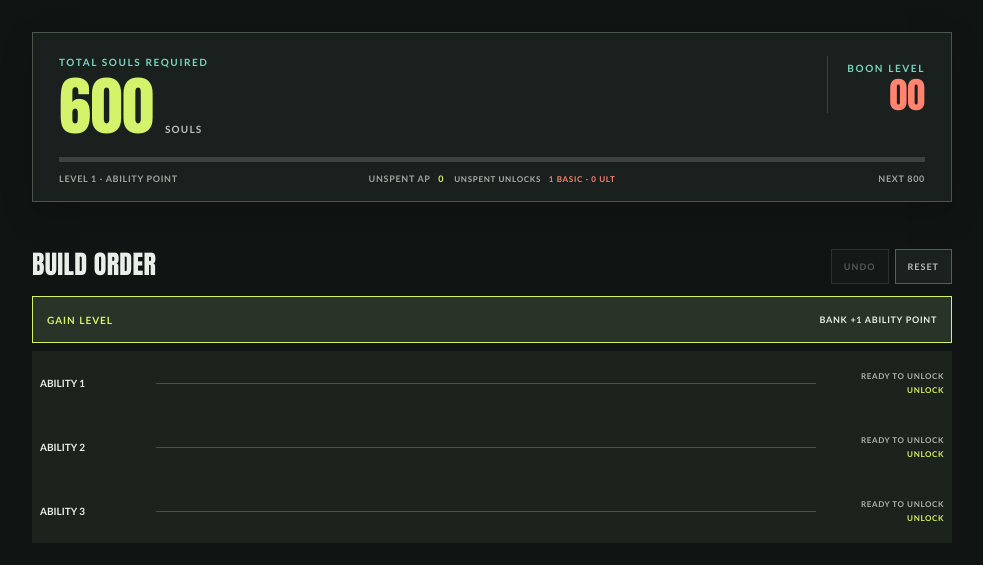
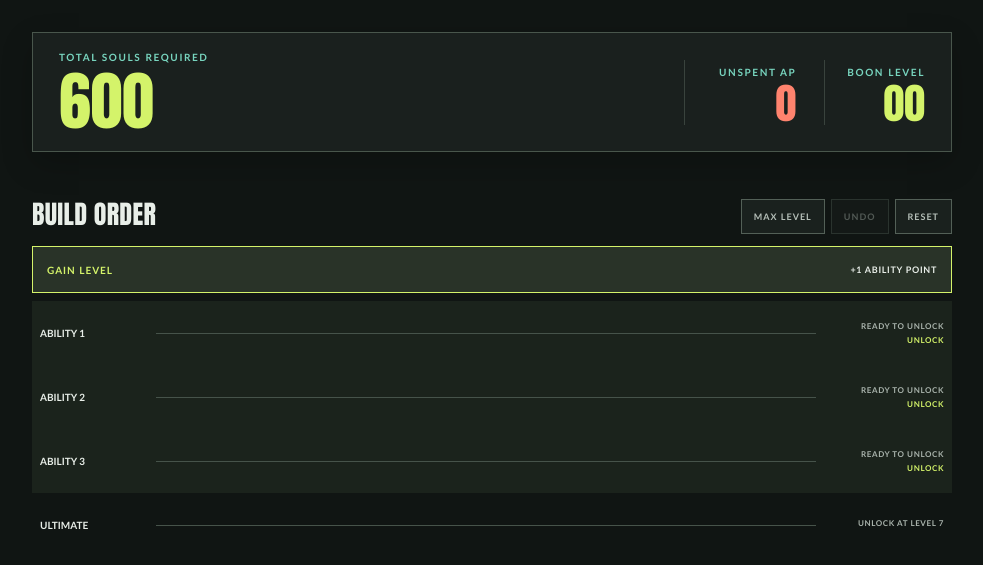
Before and after one commit to LittleBitwise/BoonPlanner, a Flask app: page / in a window 1280 px wide. Shown: the top 565 px of the page, without its empty margins (148-1131 px from the left). Run offline with Flask 3, Linux system fonts and the light colour scheme.

Commit message:
simplify summary view

```diff
--- a/static/app.js
+++ b/static/app.js
@@ -3,15 +3,11 @@ const abilityTierCosts = JSON.parse(document.querySelector("#ability-tier-costs"
 const abilityTracks = [...document.querySelectorAll(".ability-track")];
 const soulsValue = document.querySelector("#soulsValue");
 const levelValue = document.querySelector("#levelValue");
-const rewardValue = document.querySelector("#rewardValue");
-const nextValue = document.querySelector("#nextValue");
 const unspentValue = document.querySelector("#unspentValue");
-const unspentUnlocks = document.querySelector("#unspentUnlocks");
-const progressFill = document.querySelector("#progressFill");
-const progressTrack = document.querySelector(".progress-track");
 const gainLevelButton = document.querySelector("#gainLevelButton");
 const buildOrder = document.querySelector("#buildOrder");
 const undoButton = document.querySelector("#undoButton");
+const maxLevelButton = document.querySelector("#maxLevelButton");
 const abilities = new Map(abilityTracks.map((track) => [track.dataset.ability, {
   track,
   name: track.querySelector(".track-name").textContent,
@@ -159,15 +155,12 @@ function render() {
 
   soulsValue.textContent = formatSouls(souls);
   levelValue.textContent = currentLevel < 0 ? "READY" : String(currentLevel).padStart(2, "0");
-  rewardValue.textContent = target ? `LEVEL ${target.level} · ${target.reward}` : "ALL REWARDS ASSIGNED";
-  nextValue.textContent = target ? `${currentLevel < 0 ? "START" : "NEXT"} ${formatSouls(target.souls)}` : "MAX LEVEL";
   unspentValue.textContent = String(unspentAbilityPoints);
-  unspentUnlocks.textContent = `${pendingBasicUnlocks} BASIC · ${pendingUltimateUnlocks} ULT`;
-  progressFill.style.width = `${(Math.max(currentLevel, 0) / 35) * 100}%`;
-  progressTrack.setAttribute("aria-valuenow", String(Math.max(currentLevel, 0)));
+  unspentValue.parentElement.classList.toggle("has-unspent-ap", unspentAbilityPoints > 0);
   gainLevelButton.disabled = !canAdvance;
+  maxLevelButton.disabled = !canAdvance;
   gainLevelButton.childNodes[0].textContent = canAdvance ? "GAIN LEVEL " : "MAX LEVEL ";
-  gainLevelButton.querySelector("span").textContent = !target ? "ALL BOON LEVELS CLAIMED" : target.reward === "Ability unlock" ? target.level === 7 ? "BANK +1 ULTIMATE UNLOCK" : "BANK +1 BASIC UNLOCK" : "BANK +1 ABILITY POINT";
+  gainLevelButton.querySelector("span").textContent = !target ? "ALL BOON LEVELS CLAIMED" : target.reward === "Ability unlock" ? target.level === 7 ? "+1 ULTIMATE UNLOCK" : "+1 BASIC UNLOCK" : "+1 ABILITY POINT";
   undoButton.disabled = actions.length === 0;
   document.title = `${currentLevel < 0 ? "Ready" : `Level ${currentLevel}`} · ${formatSouls(souls)} souls | Boon Picker`;
 
@@ -214,6 +207,13 @@ abilityTracks.forEach((track) => {
 
 gainLevelButton.addEventListener("click", () => commitAction({ type: "gain-level" }));
 
+maxLevelButton.addEventListener("click", () => {
+  while (applyAction({ type: "gain-level" })) {
+    actions.push({ type: "gain-level" });
+  }
+  render();
+});
+
 undoButton.addEventListener("click", () => {
   actions.pop();
   rebuildProgress();
--- a/static/styles.css
+++ b/static/styles.css
@@ -31,21 +31,15 @@ button { color: inherit; }
 .label { color: var(--mint); font-size: 10px; font-weight: 800; letter-spacing: 1.6px; }
 
 .picker { min-width: 0; }
-.summary { position: sticky; z-index: 3; top: 0; padding: 23px 26px 17px; border: 1px solid #49564c; background: rgba(26, 33, 30, .97); box-shadow: 0 12px 30px rgba(0, 0, 0, .2); }
-.summary-top { display: flex; justify-content: space-between; align-items: flex-start; gap: 20px; }
+.summary { position: sticky; z-index: 3; top: 0; padding: 18px 26px; border: 1px solid #49564c; background: rgba(26, 33, 30, .97); box-shadow: 0 12px 30px rgba(0, 0, 0, .2); }
+.summary-top { display: grid; grid-template-columns: minmax(0, 1fr) auto auto; align-items: center; gap: 28px; }
+.summary-metric { min-width: 0; }
 .souls-value { display: flex; align-items: baseline; gap: 11px; margin-top: 6px; color: var(--acid); font-family: Impact, "Arial Narrow", sans-serif; font-size: clamp(42px, 6vw, 64px); line-height: 1; font-variant-numeric: tabular-nums; }
-.soul-unit { color: #b8c2bb; font-family: "Bahnschrift", "Trebuchet MS", sans-serif; font-size: 10px; font-weight: 800; letter-spacing: 1.2px; }
-.level-stamp { min-width: 84px; padding-left: 19px; border-left: 1px solid var(--line); text-align: right; }
-.level-stamp strong { display: block; margin-top: 2px; color: var(--coral); font-family: Impact, sans-serif; font-size: 36px; font-weight: 400; line-height: 1; }
-.progress-track { height: 5px; margin-top: 19px; overflow: hidden; background: #39443d; }
-.progress-fill { width: 0; height: 100%; background: var(--mint); transition: width 180ms ease-out; }
-.summary-bottom { display: grid; grid-template-columns: minmax(0, 1fr) auto auto minmax(0, 1fr); align-items: center; gap: 10px; margin-top: 11px; color: #9da79f; font-size: 9px; font-weight: 700; letter-spacing: .7px; text-transform: uppercase; }
-.summary-bottom b { margin-left: 5px; color: var(--paper); font-variant-numeric: tabular-nums; }
-.summary-bottom #nextValue { text-align: right; }
-.unspent-display { white-space: nowrap; }
-.unspent-display b { color: var(--acid); }
-.unlock-bank { color: #aab4ad; font-size: 8px; white-space: nowrap; }
-.unlock-bank b { color: var(--coral); }
+.ap-metric { min-width: 112px; padding-left: 22px; border-left: 1px solid var(--line); text-align: right; }
+.ap-metric strong, .level-stamp strong { display: block; margin-top: 4px; color: var(--acid); font-family: Impact, "Arial Narrow", sans-serif; font-size: 42px; font-weight: 400; line-height: 1; font-variant-numeric: tabular-nums; }
+.ap-metric strong { color: var(--coral); }
+.ap-metric.has-unspent-ap strong { color: var(--acid); }
+.level-stamp { min-width: 84px; padding-left: 22px; border-left: 1px solid var(--line); text-align: right; }
 
 h2 { margin: 5px 0 0; font-family: Impact, "Arial Narrow", sans-serif; font-size: 26px; font-weight: 400; letter-spacing: .3px; }
 .stepper { display: flex; align-items: center; gap: 6px; }
@@ -95,14 +89,12 @@ h2 { margin: 5px 0 0; font-family: Impact, "Arial Narrow", sans-serif; font-size
 @media (max-width: 560px) {
   .layout { width: calc(100% - 32px); padding-top: 32px; }
   .summary { padding: 18px 17px 14px; }
-  .souls-value { font-size: 46px; }
-  .level-stamp { min-width: 66px; padding-left: 12px; }
-  .level-stamp strong { font-size: 31px; }
+  .summary-top { grid-template-columns: minmax(0, 1fr) auto auto; gap: 12px; }
+  .label { font-size: 8px; letter-spacing: 1px; }
+  .souls-value { gap: 7px; font-size: 42px; }
+  .ap-metric { min-width: 58px; padding-left: 12px; }
+  .level-stamp { min-width: 52px; padding-left: 12px; }
   h2 { font-size: 23px; }
-  .summary-bottom { grid-template-columns: 1fr auto; row-gap: 7px; }
-  .summary-bottom #nextValue { grid-column: 2; grid-row: 1; }
-  .unspent-display { grid-column: 1 / -1; grid-row: 2; }
-  .unlock-bank { grid-column: 1 / -1; grid-row: 3; }
   .ability-track { grid-template-columns: 66px minmax(0, 1fr) 76px; gap: 7px; padding: 0 3px; }
   .track-name { font-size: 8px; }
   .ability-status, .ability-action { font-size: 7px; }
--- a/templates/index.html
+++ b/templates/index.html
@@ -13,20 +13,15 @@
     <section class="picker" aria-label="Boon level picker">
       <div class="summary" aria-live="polite" aria-atomic="true">
         <div class="summary-top">
-          <div>
+          <div class="summary-metric souls-metric">
             <div class="label">TOTAL SOULS REQUIRED</div>
-            <div class="souls-value"><span id="soulsValue">600</span><span class="soul-unit">SOULS</span></div>
+            <div class="souls-value"><span id="soulsValue">600</span></div>
           </div>
-          <div class="level-stamp"><span class="label">BOON LEVEL</span><strong id="levelValue">00</strong></div>
-        </div>
-        <div class="progress-track" role="progressbar" aria-label="Selected boon progression" aria-valuemin="0" aria-valuemax="35" aria-valuenow="0">
-          <div class="progress-fill" id="progressFill"></div>
-        </div>
-        <div class="summary-bottom">
-          <span id="rewardValue">LEVEL 1 · ABILITY POINT</span>
-          <span class="unspent-display">UNSPENT AP <b id="unspentValue">0</b></span>
-          <span class="unlock-bank">UNSPENT UNLOCKS <b id="unspentUnlocks">1 BASIC · 0 ULT</b></span>
-          <span id="nextValue">NEXT 800</span>
+          <div class="summary-metric ap-metric">
+            <span class="label">UNSPENT AP</span>
+            <strong id="unspentValue">0</strong>
+          </div>
+          <div class="summary-metric level-stamp"><span class="label">BOON LEVEL</span><strong id="levelValue">00</strong></div>
         </div>
       </div>
 
@@ -34,11 +29,12 @@
         <div class="section-heading">
           <div><h2 id="buildTitle">BUILD ORDER</h2></div>
           <div class="stepper" aria-label="Manage ability order">
+            <button type="button" class="reset-button" id="maxLevelButton" title="Claim all remaining boon levels">MAX LEVEL</button>
             <button type="button" class="reset-button" id="undoButton" title="Undo the last ability choice" disabled>UNDO</button>
             <button type="button" class="reset-button" id="resetButton" title="Clear the ability order">RESET</button>
           </div>
         </div>
-        <button type="button" class="gain-level-button" id="gainLevelButton">GAIN LEVEL <span>BANK +1 ABILITY POINT</span></button>
+        <button type="button" class="gain-level-button" id="gainLevelButton">GAIN LEVEL <span>+1 ABILITY POINT</span></button>
         <div class="build-order" id="buildOrder" role="group" aria-label="Choose abilities and view assignment order" aria-live="polite">
           <button type="button" class="ability-track" data-ability="ability-1">
             <strong class="track-name">ABILITY 1</strong><span class="track-line" aria-hidden="true"></span><span class="track-choice"><span class="ability-status">LOCKED</span><span class="ability-action">UNLOCK</span></span>
--- a/test_app.py
+++ b/test_app.py
@@ -31,7 +31,10 @@ class BoonPickerTests(unittest.TestCase):
         api = self.client.get("/api/levels")
         self.assertEqual(page.status_code, 200)
         self.assertIn(b"TOTAL SOULS REQUIRED", page.data)
+        self.assertIn(b"UNSPENT AP", page.data)
         self.assertIn(b"GAIN LEVEL", page.data)
+        self.assertNotIn(b"UNSPENT UNLOCKS", page.data)
+        self.assertIn(b'id="maxLevelButton"', page.data)
         self.assertIn(b'id="gainLevelButton">', page.data)
         self.assertEqual(api.status_code, 200)
         self.assertEqual(len(api.get_json()), 36)
```
